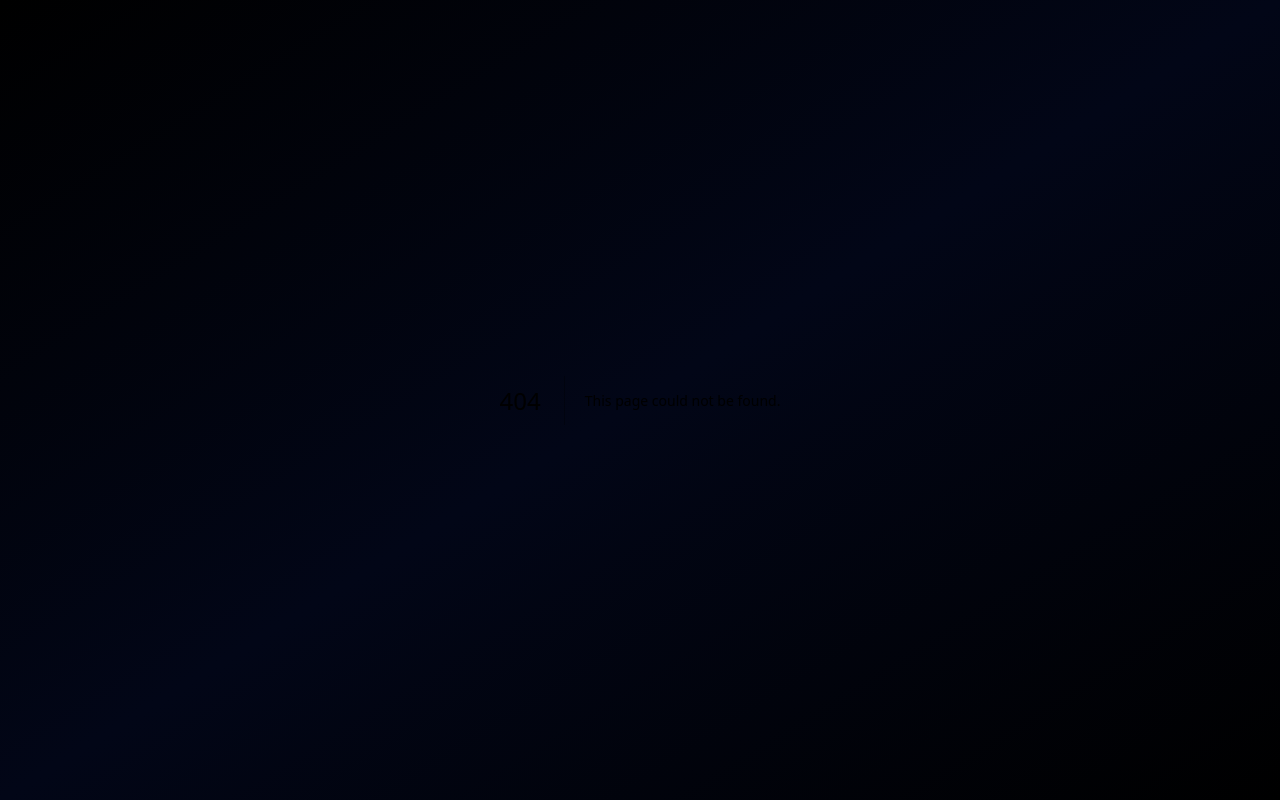
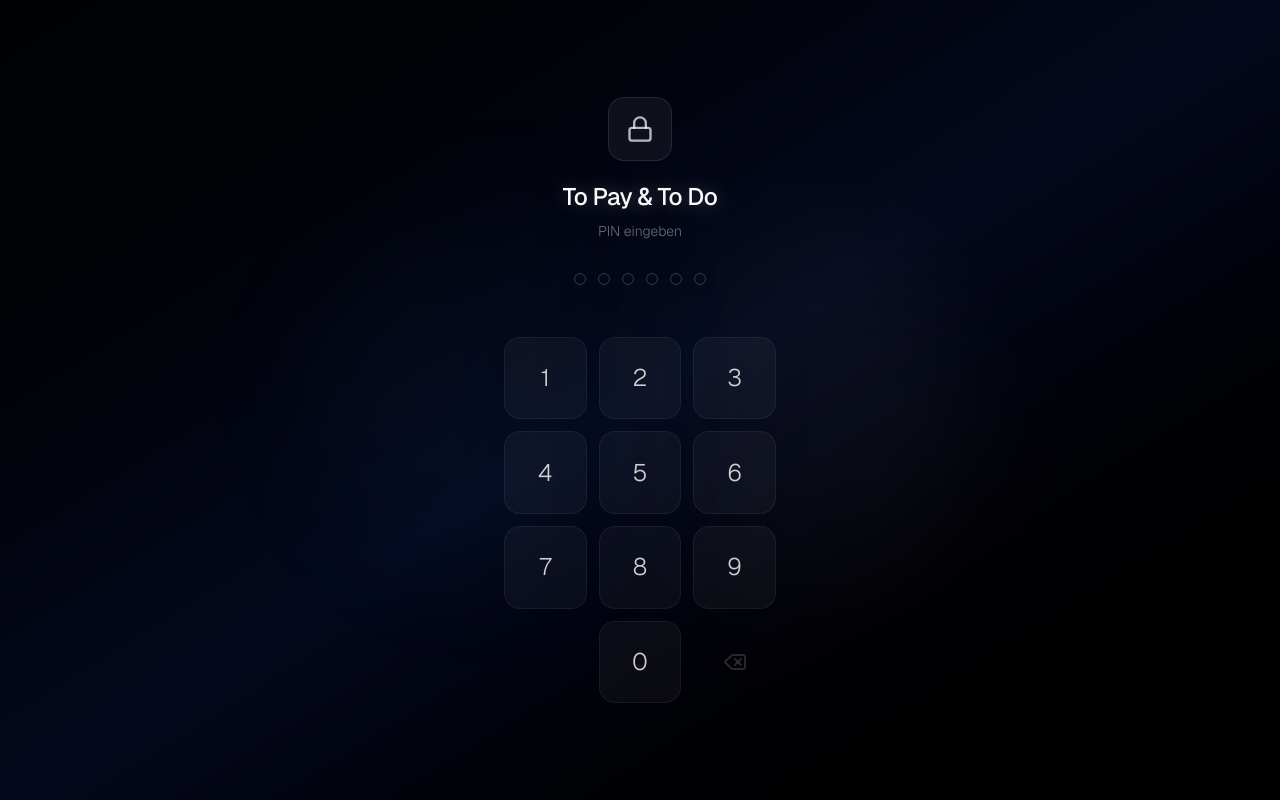
Before and after one commit to Samusn/topay_todo, a Next.js app: page /login in a window 1280 px wide. Before the commit this address had no page. Built offline with nearby package versions, Linux system fonts and the light colour scheme.

Commit message:
feat: new auth method

```diff
--- /dev/null
+++ b/src/app/api/auth/route.ts
@@ -0,0 +1,64 @@
+import { NextRequest, NextResponse } from "next/server";
+import { createHmac, timingSafeEqual } from "crypto";
+
+const AUTH_SECRET = process.env.AUTH_SECRET!;
+const APP_PASSWORD = process.env.APP_PASSWORD!;
+
+function createToken(): string {
+  const payload = Date.now().toString();
+  const signature = createHmac("sha256", AUTH_SECRET)
+    .update(payload)
+    .digest("hex");
+  return `${payload}.${signature}`;
+}
+
+export function verifyToken(token: string): boolean {
+  const [payload, signature] = token.split(".");
+  if (!payload || !signature) return false;
+
+  const expected = createHmac("sha256", AUTH_SECRET)
+    .update(payload)
+    .digest("hex");
+
+  try {
+    return timingSafeEqual(Buffer.from(signature), Buffer.from(expected));
+  } catch {
+    return false;
+  }
+}
+
+export async function POST(request: NextRequest) {
+  const body = await request.json();
+  const { password, action } = body;
+
+  if (action === "logout") {
+    const response = NextResponse.json({ success: true });
+    response.cookies.set("auth_token", "", {
+      httpOnly: true,
+      secure: process.env.NODE_ENV === "production",
+      sameSite: "lax",
+      path: "/",
+      maxAge: 0,
+    });
+    return response;
+  }
+
+  if (!password || password !== APP_PASSWORD) {
+    return NextResponse.json(
+      { error: "Falsches Passwort" },
+      { status: 401 }
+    );
+  }
+
+  const token = createToken();
+  const response = NextResponse.json({ success: true });
+  response.cookies.set("auth_token", token, {
+    httpOnly: true,
+    secure: process.env.NODE_ENV === "production",
+    sameSite: "lax",
+    path: "/",
+    maxAge: 60 * 60 * 24 * 30, // 30 days
+  });
+
+  return response;
+}
--- /dev/null
+++ b/src/app/login/page.tsx
@@ -0,0 +1,181 @@
+"use client";
+
+import { useState, useCallback } from "react";
+import { useRouter } from "next/navigation";
+import { Lock, Delete } from "lucide-react";
+
+const PIN_LENGTH = 6;
+const KEYS = ["1", "2", "3", "4", "5", "6", "7", "8", "9", "", "0", "delete"];
+
+export default function LoginPage() {
+  const [pin, setPin] = useState("");
+  const [error, setError] = useState("");
+  const [loading, setLoading] = useState(false);
+  const [shake, setShake] = useState(false);
+  const router = useRouter();
+
+  const submit = useCallback(
+    async (code: string) => {
+      setError("");
+      setLoading(true);
+
+      try {
+        const res = await fetch("/api/auth", {
+          method: "POST",
+          headers: { "Content-Type": "application/json" },
+          body: JSON.stringify({ password: code }),
+        });
+
+        if (res.ok) {
+          router.push("/");
+          router.refresh();
+        } else {
+          setShake(true);
+          setTimeout(() => {
+            setShake(false);
+            setPin("");
+          }, 500);
+          setError("Falscher PIN");
+        }
+      } catch {
+        setError("Ein Fehler ist aufgetreten");
+        setPin("");
+      } finally {
+        setLoading(false);
+      }
+    },
+    [router]
+  );
+
+  function handleKey(key: string) {
+    if (loading) return;
+
+    if (key === "delete") {
+      setPin((prev) => prev.slice(0, -1));
+      setError("");
+      return;
+    }
+
+    if (key === "") return;
+
+    const next = pin + key;
+    if (next.length > PIN_LENGTH) return;
+
+    setPin(next);
+    setError("");
+
+    if (next.length === PIN_LENGTH) {
+      submit(next);
+    }
+  }
+
+  return (
+    <div className="min-h-screen bg-gradient-to-br from-black via-slate-950 to-black relative overflow-hidden flex items-center justify-center">
+      <div className="absolute inset-0 bg-gradient-to-br from-slate-950/20 via-blue-950/10 to-black/30 pointer-events-none" />
+
+      <div className="absolute inset-0 overflow-hidden pointer-events-none">
+        <div className="absolute top-1/4 left-1/4 w-96 h-96 bg-gradient-to-r from-blue-400/5 to-transparent rounded-full blur-3xl" />
+        <div className="absolute bottom-1/4 right-1/4 w-96 h-96 bg-gradient-to-l from-white/5 to-transparent rounded-full blur-3xl" />
+      </div>
+
+      <main className="relative z-10 w-full max-w-xs mx-auto px-6">
+        <div className="text-center mb-8">
+          <div className="inline-flex items-center justify-center w-16 h-16 rounded-2xl bg-white/5 border border-white/10 mb-5">
+            <Lock className="w-7 h-7 text-white/70" />
+          </div>
+          <h1 className="text-2xl font-medium tracking-tight">
+            <span className="bg-gradient-to-r from-white via-neutral-100 to-white bg-clip-text text-transparent glow-text">
+              To Pay & To Do
+            </span>
+          </h1>
+          <p className="text-white/40 text-sm mt-2 font-light">
+            PIN eingeben
+          </p>
+        </div>
+
+        {/* PIN dots */}
+        <div
+          className={`flex items-center justify-center gap-3 mb-3 transition-transform ${shake ? "animate-shake" : ""}`}
+        >
+          {Array.from({ length: PIN_LENGTH }).map((_, i) => (
+            <div
+              key={i}
+              className={`w-3 h-3 rounded-full border transition-all duration-200 ${
+                i < pin.length
+                  ? "bg-white border-white/60 scale-110"
+                  : "bg-transparent border-white/20"
+              }`}
+            />
+          ))}
+        </div>
+
+        <div className="h-6 flex items-center justify-center mb-4">
+          {error && (
+            <p className="text-red-400/90 text-sm text-center font-light">
+              {error}
+            </p>
+          )}
+        </div>
+
+        {/* Number pad */}
+        <div className="grid grid-cols-3 gap-3">
+          {KEYS.map((key, i) => {
+            if (key === "") {
+              return <div key={i} />;
+            }
+
+            if (key === "delete") {
+              return (
+                <button
+                  key={i}
+                  type="button"
+                  onClick={() => handleKey("delete")}
+                  disabled={loading || pin.length === 0}
+                  className="aspect-square rounded-2xl flex items-center justify-center text-white/50 hover:text-white/70 active:bg-white/5 disabled:opacity-30 transition-all duration-150 touch-manipulation"
+                >
+                  <Delete className="w-6 h-6" />
+                </button>
+              );
+            }
+
+            return (
+              <button
+                key={i}
+                type="button"
+                onClick={() => handleKey(key)}
+                disabled={loading}
+                className="aspect-square rounded-2xl bg-white/[0.04] border border-white/[0.06] hover:bg-white/[0.08] active:bg-white/[0.12] active:scale-95 disabled:opacity-40 flex items-center justify-center text-2xl font-light text-white/80 transition-all duration-150 touch-manipulation select-none"
+              >
+                {key}
+              </button>
+            );
+          })}
+        </div>
+      </main>
+
+      <style jsx>{`
+        @keyframes shake {
+          0%,
+          100% {
+            transform: translateX(0);
+          }
+          20% {
+            transform: translateX(-8px);
+          }
+          40% {
+            transform: translateX(8px);
+          }
+          60% {
+            transform: translateX(-6px);
+          }
+          80% {
+            transform: translateX(6px);
+          }
+        }
+        .animate-shake {
+          animation: shake 0.4s ease-in-out;
+        }
+      `}</style>
+    </div>
+  );
+}
--- a/src/app/page.tsx
+++ b/src/app/page.tsx
@@ -1,11 +1,33 @@
 "use client"
 
 import Link from "next/link"
+import { useRouter } from "next/navigation"
+import { LogOut } from "lucide-react"
 
 export default function Home() {
+  const router = useRouter()
+
+  async function handleLogout() {
+    await fetch("/api/auth", {
+      method: "POST",
+      headers: { "Content-Type": "application/json" },
+      body: JSON.stringify({ action: "logout" }),
+    })
+    router.push("/login")
+    router.refresh()
+  }
+
   return (
     <div className="min-h-screen bg-gradient-to-br from-black via-slate-950 to-black relative overflow-hidden">
       <div className="absolute inset-0 bg-gradient-to-br from-slate-950/20 via-blue-950/10 to-black/30 pointer-events-none" />
+
+      <button
+        onClick={handleLogout}
+        className="absolute top-6 right-6 z-20 p-2 text-white/20 hover:text-white/50 transition-colors duration-200 touch-manipulation"
+        title="Abmelden"
+      >
+        <LogOut className="w-4 h-4" />
+      </button>
 
       <div className="absolute inset-0 overflow-hidden pointer-events-none">
         <div className="absolute top-1/4 left-1/4 w-96 h-96 bg-gradient-to-r from-blue-400/5 to-transparent rounded-full blur-3xl" />
--- /dev/null
+++ b/src/middleware.ts
@@ -0,0 +1,52 @@
+import { NextRequest, NextResponse } from "next/server";
+
+const PUBLIC_PATHS = ["/login", "/api/auth"];
+
+async function verifyToken(token: string): Promise<boolean> {
+  const secret = process.env.AUTH_SECRET;
+  if (!secret) return false;
+
+  const [payload, signature] = token.split(".");
+  if (!payload || !signature) return false;
+
+  const encoder = new TextEncoder();
+  const key = await crypto.subtle.importKey(
+    "raw",
+    encoder.encode(secret),
+    { name: "HMAC", hash: "SHA-256" },
+    false,
+    ["sign"]
+  );
+
+  const sig = await crypto.subtle.sign("HMAC", key, encoder.encode(payload));
+  const expected = Array.from(new Uint8Array(sig))
+    .map((b) => b.toString(16).padStart(2, "0"))
+    .join("");
+
+  return expected === signature;
+}
+
+export async function middleware(request: NextRequest) {
+  const { pathname } = request.nextUrl;
+
+  if (PUBLIC_PATHS.some((p) => pathname.startsWith(p))) {
+    return NextResponse.next();
+  }
+
+  if (pathname.startsWith("/_next") || pathname.startsWith("/favicon")) {
+    return NextResponse.next();
+  }
+
+  const token = request.cookies.get("auth_token")?.value;
+
+  if (!token || !(await verifyToken(token))) {
+    const loginUrl = new URL("/login", request.url);
+    return NextResponse.redirect(loginUrl);
+  }
+
+  return NextResponse.next();
+}
+
+export const config = {
+  matcher: ["/((?!_next/static|_next/image|favicon.ico).*)"],
+};
```
